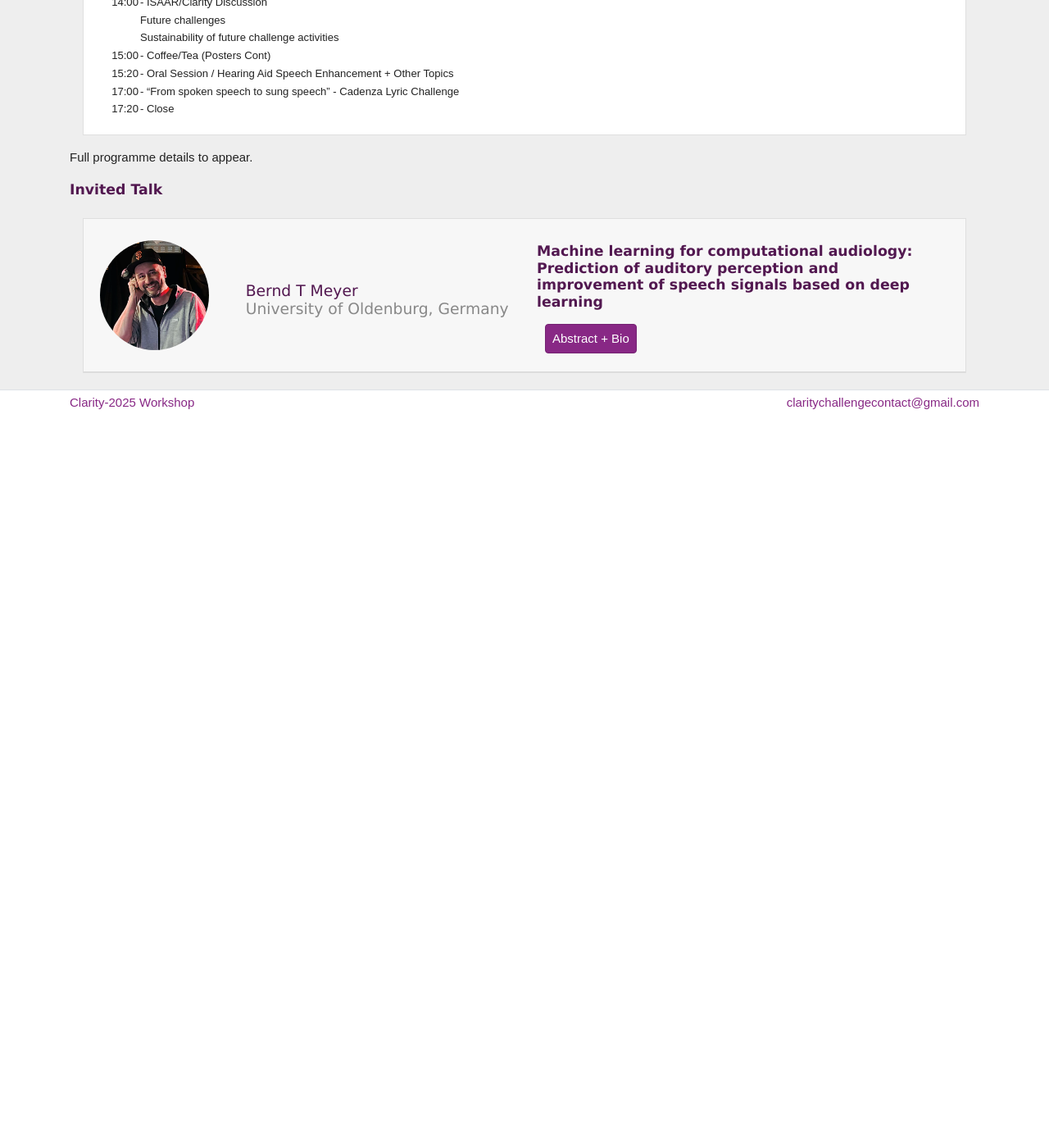
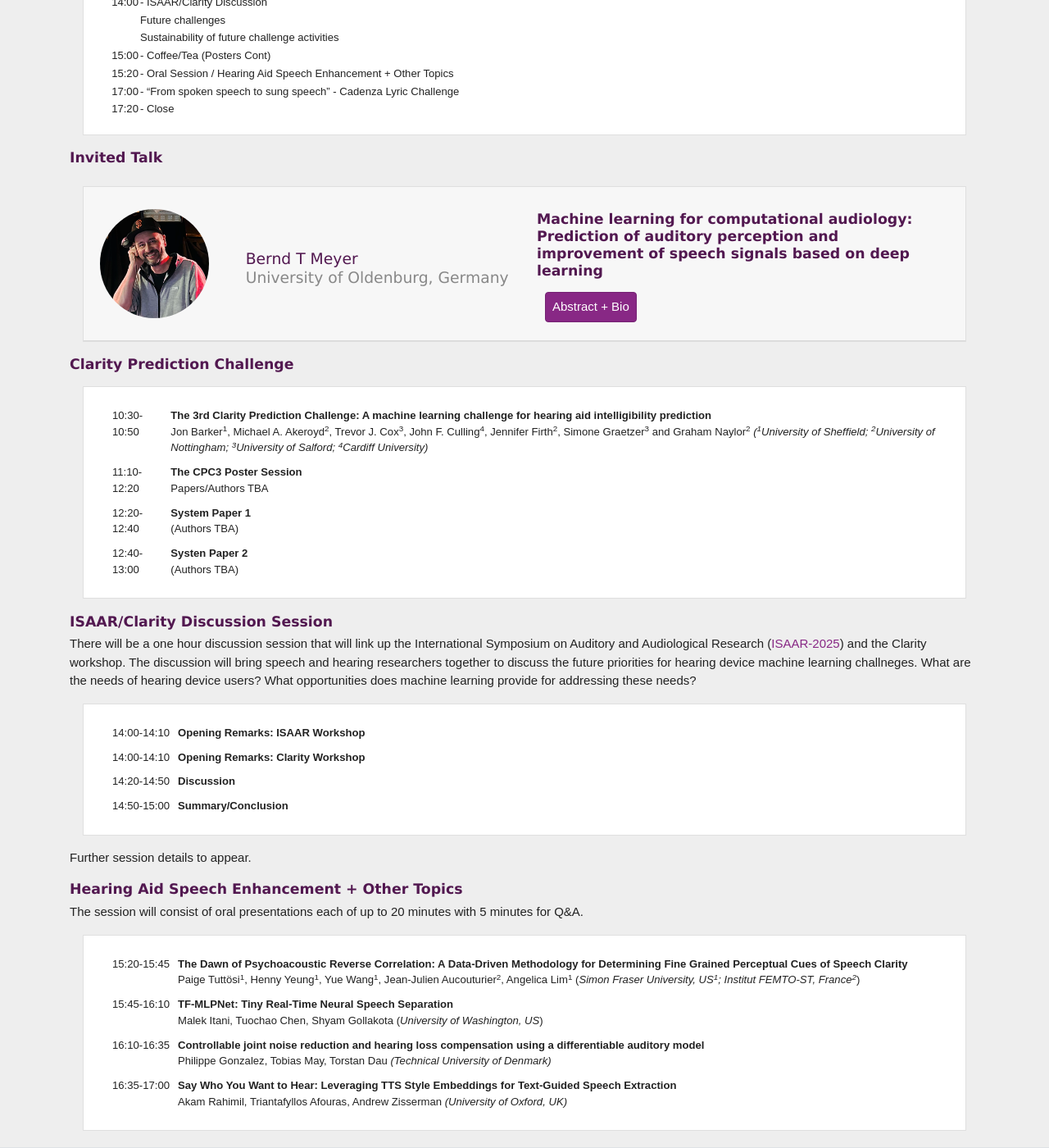
Before and after one commit to claritychallenge/clarity2025-workshop, a Jekyll site: the page built from programme.md, in a window 1280 px wide and 1400 px high, scrolled down 417 px. Shown: the whole window at 82% size. Built offline with Jekyll 4.4.1, drawn with Linux system fonts in a browser that asks for light colours; before the commit the page ends 1047 px from its top, so only the background shows below that.

Commit message:
Update to programme

```diff
--- a/programme.md
+++ b/programme.md
@@ -34,8 +34,6 @@ Timings and session details are provided below. All times are in local time (i.e
 </table>
 </div>
 </div>
-
-Full programme details to appear.
 
 <h1>Invited Talk</h1>
 
@@ -81,6 +79,116 @@ Bernd T. Meyer received the Ph.D. degree from the University of Oldenburg, Germa
 
 </div>
 </div>
+</div>
+<!---------------------------------------------------->
+
+<h1>Clarity Prediction Challenge</h1>
+
+<div class="card  m-3">
+<div class="card-body">
+
+<table>
+<tbody>
+
+<tr><td valign="top" style="margin-right: 5em; padding: 5px;"></td>
+<td valign="top" style="margin-right: 5em; padding: 5px;">10:30-10:50</td><td style="padding: 5px;"><b> The 3rd Clarity Prediction Challenge: A machine learning challenge for hearing aid intelligibility prediction </b> <br /> <span class="author">Jon Barker<sup>1</sup>, Michael A. Akeroyd<sup>2</sup>, Trevor J. Cox<sup>3</sup>, John F. Culling<sup>4</sup>, Jennifer Firth<sup>2</sup>, Simone Graetzer<sup>3</sup> and Graham Naylor<sup>2</sup></span><i> (<sup>1</sup>University of Sheffield; <sup>2</sup>University of Nottingham; <sup>3</sup>University of Salford; <sup>4</sup>Cardiff University)</i> </td>
+</tr>
+
+<tr><td valign="top" style="margin-right: 5em; padding: 5px;"></td>
+<td valign="top" style="margin-right: 5em; padding: 5px;">11:10-12:20</td><td style="padding: 5px;"><b> The CPC3 Poster Session
+  </b><br /> Papers/Authors TBA </td>
+</tr>
+
+<tr><td valign="top" style="margin-right: 5em; padding: 5px;"></td>
+<td valign="top" style="margin-right: 5em; padding: 5px;">12:20-12:40</td><td style="padding: 5px;"><b> System Paper 1
+  </b><br /> (Authors TBA) </td>
+</tr>
+
+<tr><td valign="top" style="margin-right: 5em; padding: 5px;"></td>
+<td valign="top" style="margin-right: 5em; padding: 5px;">12:40-13:00</td><td style="padding: 5px;"><b> Systen Paper 2
+  </b><br /> (Authors TBA) </td>
+</tr>
+
+</tbody>
+</table>
+
+</div>
+</div>
+<!---------------------------------------------------->
+
+<h1>ISAAR/Clarity Discussion Session</h1>
+
+There will be a one hour discussion session that will link up the International Symposium on Auditory and Audiological Research (<a href="https://isaar.eu/">ISAAR-2025</a>) and the Clarity workshop. The discussion will bring speech and hearing researchers together to discuss the future priorities for hearing device machine learning challneges. What are the needs of hearing device users? What opportunities does machine learning provide for addressing these needs?
+
+<div class="card  m-3">
+<div class="card-body">
+
+<table>
+<tbody>
+
+<tr><td valign="top" style="margin-right: 5em; padding: 5px;"></td>
+<td valign="top" style="margin-right: 5em; padding: 5px;">14:00-14:10</td><td style="padding: 5px;"><b> Opening Remarks: ISAAR Workshop
+  </b> </td> </tr>
+
+<tr><td valign="top" style="margin-right: 5em; padding: 5px;"></td>
+<td valign="top" style="margin-right: 5em; padding: 5px;">14:00-14:10</td><td style="padding: 5px;"><b> Opening Remarks: Clarity Workshop
+  </b> </td> </tr>
+
+<tr><td valign="top" style="margin-right: 5em; padding: 5px;"></td>
+<td valign="top" style="margin-right: 5em; padding: 5px;">14:20-14:50</td><td style="padding: 5px;"><b> Discussion
+  </b> </td> </tr>
+
+<tr><td valign="top" style="margin-right: 5em; padding: 5px;"></td>
+<td valign="top" style="margin-right: 5em; padding: 5px;">14:50-15:00</td><td style="padding: 5px;"><b> Summary/Conclusion
+  </b> </td> </tr>
+
+</tbody>
+</table>
+
+</div>
+
+</div>
+
+Further session details to appear.
+
+<!---------------------------------------------------->
+
+<h1>Hearing Aid Speech Enhancement + Other Topics</h1>
+
+The session will consist of oral presentations each of up to 20 minutes with 5 minutes for Q&A.
+
+<div class="card  m-3">
+<div class="card-body">
+
+<table>
+<tbody>
+
+<!--<div style="margin-bottom: 1em;">Session chair: <i>TBC</i></div>-->
+
+<tr><td valign="top" style="margin-right: 5em; padding: 5px;"></td>
+<td valign="top" style="margin-right: 5em; padding: 5px;">15:20-15:45</td><td style="padding: 5px;"><b> The Dawn of Psychoacoustic Reverse Correlation: A Data-Driven Methodology for Determining Fine Grained Perceptual Cues of Speech Clarity
+  </b><br /> <span class="author">Paige Tuttösi<sup>1</sup>, Henny Yeung<sup>1</sup>, Yue Wang<sup>1</sup>, Jean-Julien Aucouturier<sup>2</sup>, Angelica Lim<sup>1</sup>
+</span> (<i>Simon Fraser University, US<sup>1</sup>; Institut FEMTO-ST, France<sup>2</sup></i>)</td>
+</tr>
+
+<tr><td valign="top" style="margin-right: 5em; padding: 5px;"></td>
+<td valign="top" style="margin-right: 5em; padding: 5px;">15:45-16:10</td><td style="padding: 5px;"><b> TF-MLPNet: Tiny Real-Time Neural Speech Separation  </b><br /> <span class="author">Malek Itani, Tuochao Chen, Shyam Gollakota </span> (<i>University of Washington, US</i>)</td>
+</tr>
+
+<tr><td valign="top" style="margin-right: 5em; padding: 5px;"></td>
+<td valign="top" style="margin-right: 5em; padding: 5px;">16:10-16:35</td><td style="padding: 5px;"><b> Controllable joint noise reduction and hearing loss compensation using a differentiable auditory model  </b><br /> <span class="author">Philippe Gonzalez, Tobias May, Torstan Dau</span> <i>(Technical University of Denmark)</i></td>
+</tr>
+
+<tr><td valign="top" style="margin-right: 5em; padding: 5px;"></td>
+<td valign="top" style="margin-right: 5em; padding: 5px;">16:35-17:00</td><td style="padding: 5px;"><b> Say Who You Want to Hear: Leveraging TTS Style Embeddings for Text-Guided Speech Extraction  </b><br /> <span class="author">Akam Rahimil, Triantafyllos Afouras, Andrew Zisserman</span> <i>(University of Oxford, UK)</i></td>
+</tr>
+
+</tbody>
+</table>
+
+</div>
+</div>
+
 <!---------------------------------------------------->
 
 </div>
```
Also changed, not shown: index.md (+13 -5 lines).
